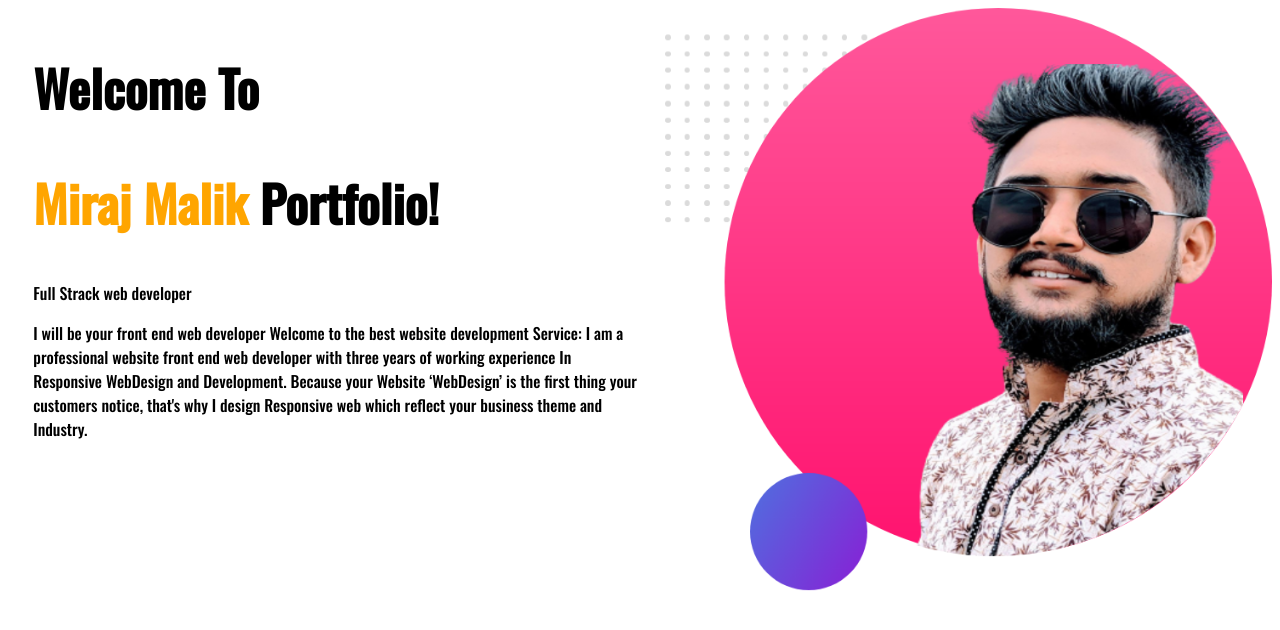
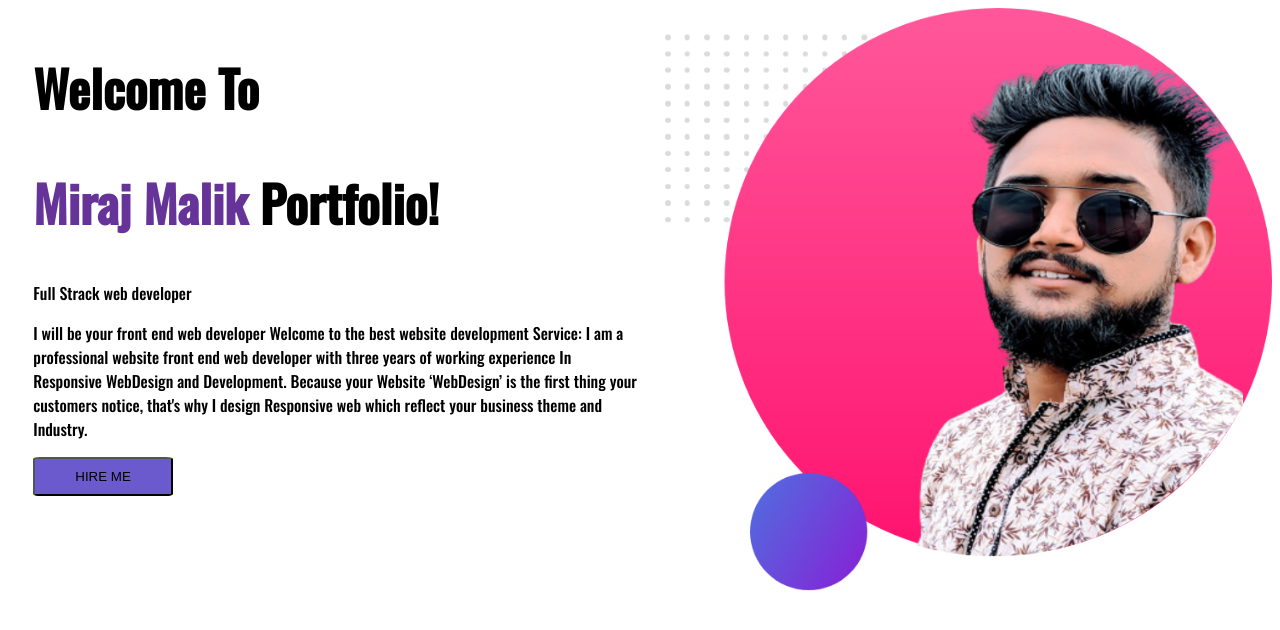
Before and after one commit to Ebne-Miraj-Malik/second-repo, a plain HTML site: page index.html in a window 1280 px wide. Drawn offline with nearby package versions, Linux system fonts and the light colour scheme.

Commit message:
second commit

```diff
--- a/index.html
+++ b/index.html
@@ -30,6 +30,8 @@
 
 
     I am a professional website front end web developer with three years of working experience In Responsive WebDesign and Development. Because your Website ‘WebDesign’ is the first thing your customers notice, that's why I design Responsive web which reflect your business theme and Industry.</p>
+    <a target="blank" href="https://www.linkedin.com/feed/?trk=nav_logo">   <button class="link"> HIRE ME</button> </a>
+
     </div>
 
 
@@ -40,5 +42,6 @@
 </div>
 
 </section>
+
 </body>
 </html>
--- a/style.css
+++ b/style.css
@@ -1,7 +1,7 @@
 body{font-family: 'Oswald', sans-serif;}
 h1{font-size:50px;}
 
-.orange{color: orange;}
+.orange{color: rebeccapurple;}
 
 section
 {
@@ -13,3 +13,12 @@ section
 }
 
 .half-width img{width: 100%;}
+
+.link{background-color: slateblue;
+
+    text-decoration: none;
+    padding: 10px 40px;
+    border-radius: 5%;
+
+
+}
```
